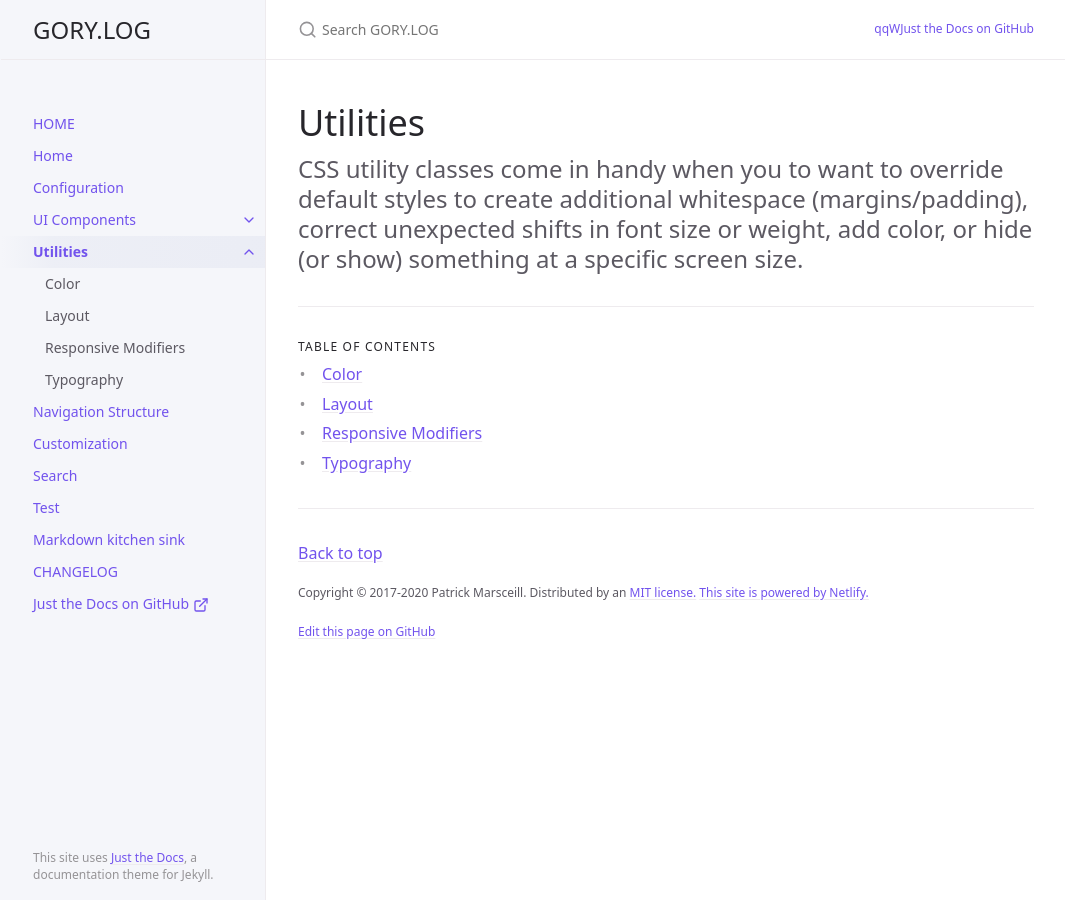
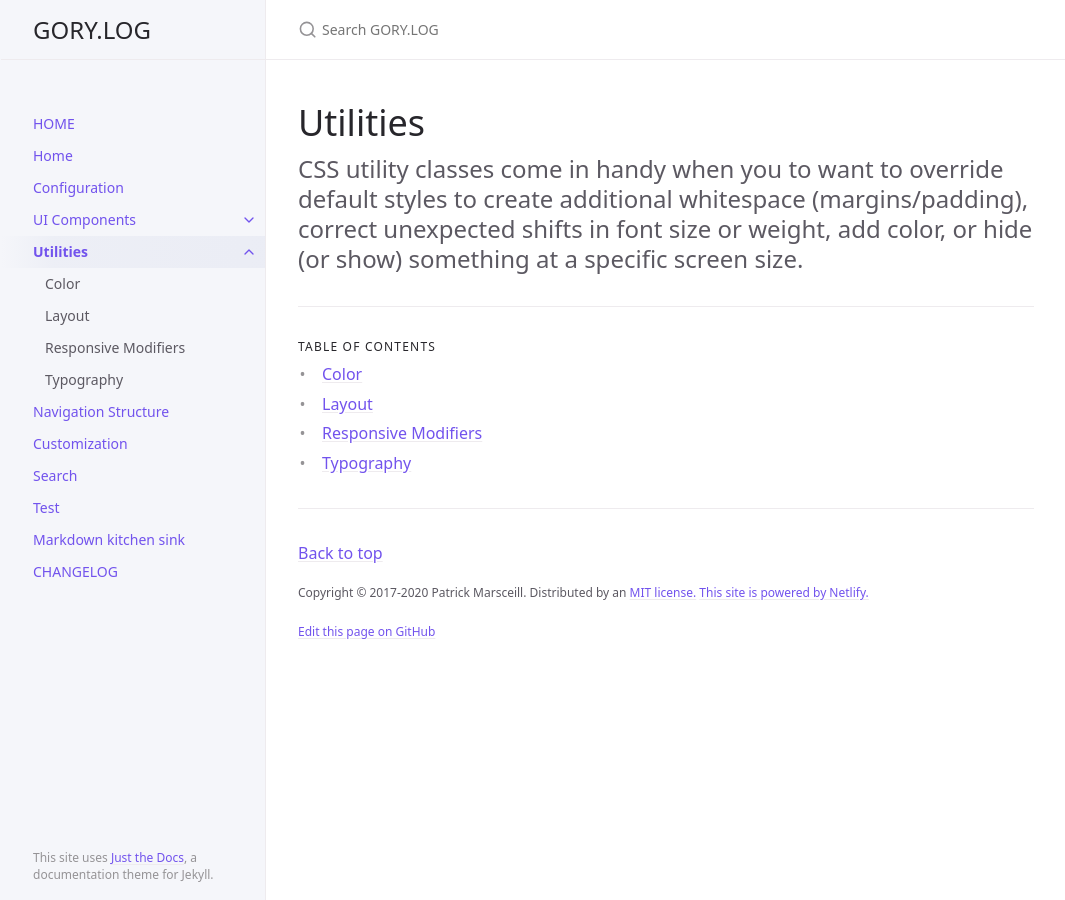
Before and after one commit to youngkeol/youngkeol.github.io, a Jekyll site: the page built from docs/utilities/utilities.md, in a window 1280 px wide. Shown: the whole page, without its empty margins (106-1171 px from the left). Built offline with Jekyll 4.4.1, drawn with Linux system fonts in a browser that asks for light colours.

Commit message:
2022.10.24[]
git 링크 삭제

```diff
--- a/_config.yml
+++ b/_config.yml
@@ -87,9 +87,9 @@ mermaid:
 heading_anchors: true
 
 # Aux links for the upper right navigation
-aux_links:
-  "qqWJust the Docs on GitHub":
-    - "//github.com/just-the-docs/just-the-docs"
+#aux_links:
+#  "GitHub":
+#    - "//https://github.com/youngkeol"
 
 # Makes Aux links open in a new tab. Default is false
 aux_links_new_tab: false
@@ -99,9 +99,9 @@ aux_links_new_tab: false
 nav_sort: case_sensitive # Capital letters sorted before lowercase
 
 # External navigation links
-nav_external_links:
-  - title: Just the Docs on GitHub
-    url: https://github.com/just-the-docs/just-the-docs
+#nav_external_links:
+# - title: Just the Docs on GitHub
+#  url: https://github.com/just-the-docs/just-the-docs
 
 # Footer content
 # appears at the bottom of every page's main content
```
